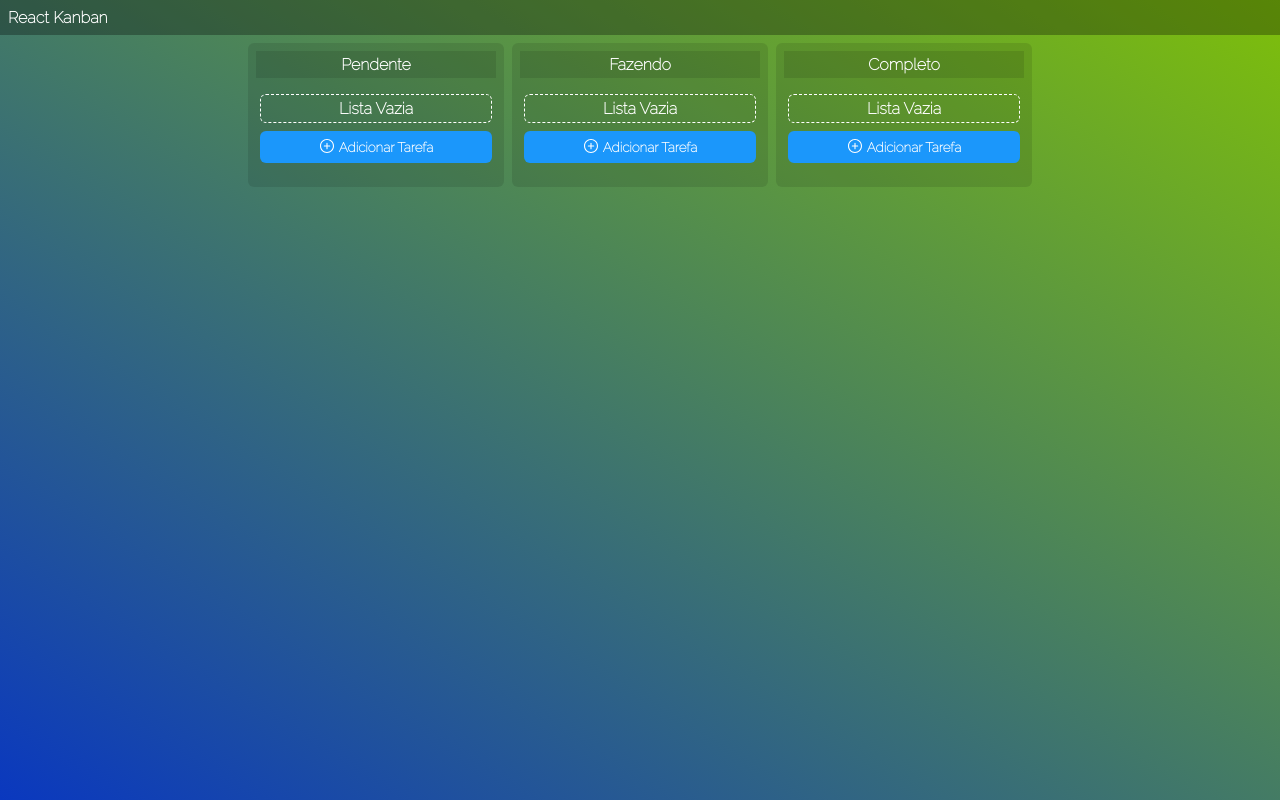
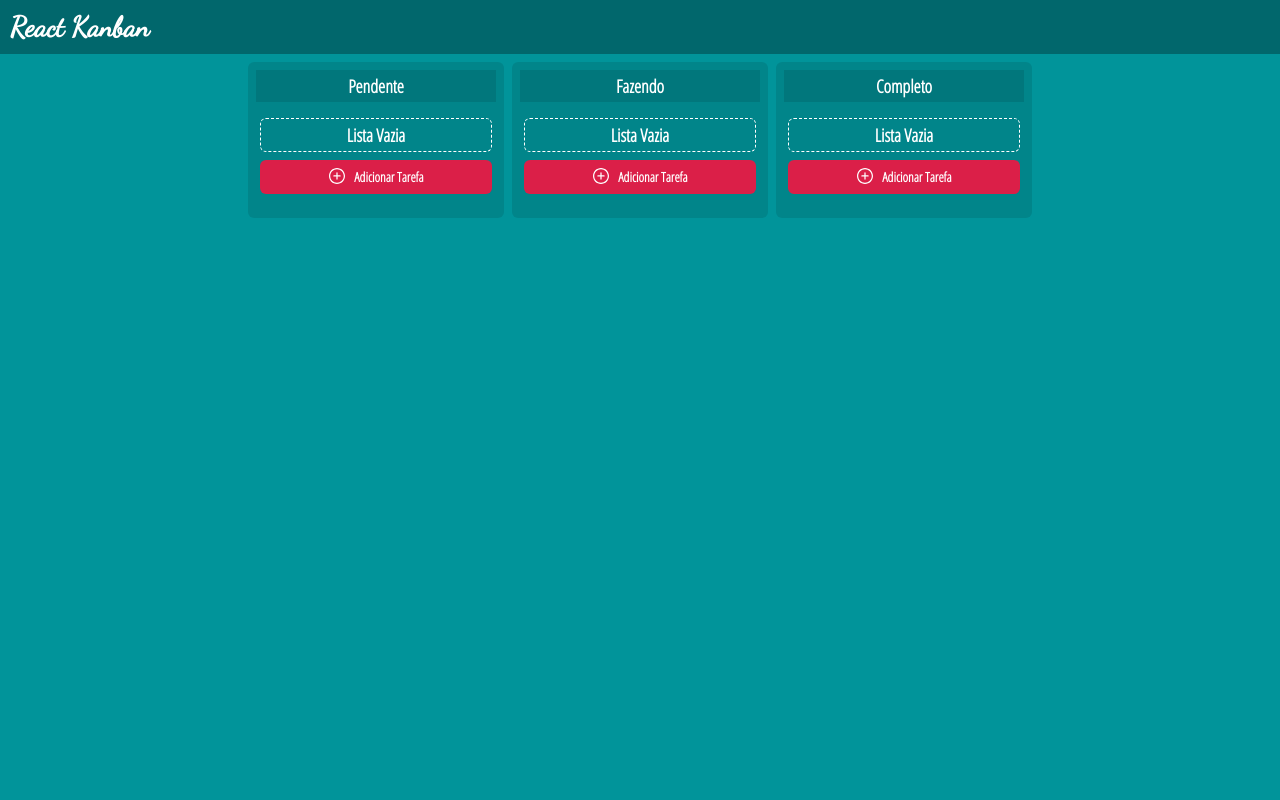
Before and after one commit to painttw07/kanban-with-react-udemy, a React (Create React App) app: page / in a window 1280 px wide. Built offline with nearby package versions, Linux system fonts and the light colour scheme.

Commit message:
commit 8

```diff
--- a/src/App.js
+++ b/src/App.js
@@ -77,7 +77,11 @@ export default function App() {
       </div>
       <style>
         @import
-        url("https://fonts.googleapis.com/css2?family=Raleway:wght@100&display=swap");
+        url('https://fonts.googleapis.com/css2?family=Dancing+Script&display=swap');
+      </style>
+      <style>
+        @import
+        url('https://fonts.googleapis.com/css2?family=Open+Sans+Condensed:wght@300&display=swap');
       </style>
     </div>
   );
--- a/src/components/Navbar/navbar.css
+++ b/src/components/Navbar/navbar.css
@@ -1,7 +1,9 @@
 .navbar {
   display: flex;
   background-color: rgba(0, 0, 0, 0.3);
-  padding: 8px;
+  font-family: "Dancing Script", cursive;
+  font-size: 28px;
+  padding: 10px;
+  font-weight: bold;
   color: white;
-  font-weight: bold;
 }
--- a/src/components/TaskItem/task-item.css
+++ b/src/components/TaskItem/task-item.css
@@ -1,5 +1,5 @@
 .task-item {
-  background-color: rgba(0, 0, 0, 0.1);
+  background-color: #004369;
   border-radius: 6px;
   box-shadow: 0 1px 0 rgba(9, 30, 66, 0.25);
   cursor: pointer;
@@ -7,17 +7,17 @@
   width: 100%;
   padding: 8px 4px;
   color: white;
-  font-size: 14px;
+  font-size: 18px;
 }
 .select-item {
-  font-family: "Raleway", sans-serif;
+  font-family: "Open Sans Condensed", sans-serif;
+  font-size: 14px;
   font-weight: bold;
   color: black;
 }
 
 .task-item input[type="text"] {
   border: none;
-  font-size: 14px;
   display: block;
   width: 100%;
 }
--- a/src/components/TaskList/tasklist.css
+++ b/src/components/TaskList/tasklist.css
@@ -1,13 +1,13 @@
 .tasklist {
-  font-family: "Raleway", sans-serif;
+  font-family: "Open Sans Condensed", sans-serif;
   padding: 8px;
   border-radius: 6px;
   background-color: rgba(0, 0, 0, 0.1);
+  font-weight: bold;
 }
 
 .tasklist .title {
   padding: 4px;
-  font-weight: bold;
   background-color: rgba(0, 0, 0, 0.1);
   text-align: center;
 }
@@ -27,25 +27,24 @@
 
 .tasklist .btn {
   margin-top: 8px;
-  font-family: "Raleway", sans-serif;
-  font-weight: bold;
+  font-family: "Open Sans Condensed", sans-serif;
   padding: 8px;
   display: flex;
   justify-content: center;
   background: none;
+  font-weight: bold;
   border: none;
   border-radius: 6px;
   color: white;
-  background-color: #1b97fb;
+  background-color: #db1f48;
   transition: background-color 0.3s;
 }
-
 .tasklist .btn:hover {
   cursor: pointer;
 }
 
 .tasklist .btn img {
-  width: 16px;
-  height: 14px;
-  margin-right: 4px;
+  width: 18px;
+  height: 16px;
+  margin-right: 8px;
 }
--- a/src/styles.css
+++ b/src/styles.css
@@ -1,7 +1,7 @@
 /* Minimo CSS Reset */
 html {
   box-sizing: border-box;
-  font-size: 16px;
+  font-size: 18px;
 }
 html,
 body {
@@ -40,9 +40,7 @@ img {
 }
 
 .App {
-  font-family: "Raleway", sans-serif;
-  font-weight: bold;
-  background-image: linear-gradient(to top right, #0a38bf, #7ebf0a);
+  background-color: #01949a;
   height: 100%;
   min-height: 100vh;
   color: white;
```
Also changed, not shown: 1 other file (tests, documents, lock files or other folders).
